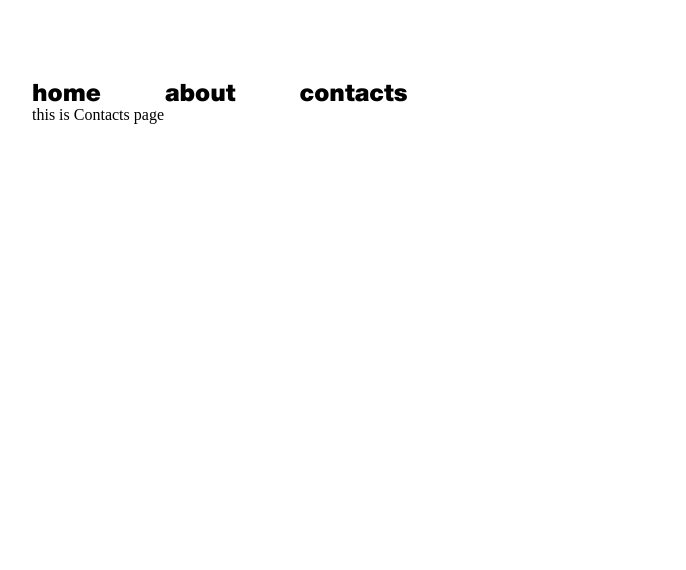
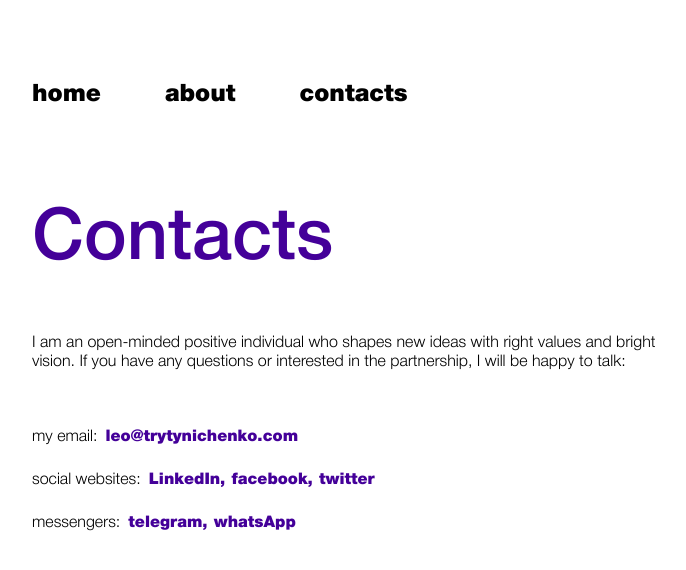
Before and after one commit to 13shutt/vo-one, a React (Create React App) app: page /contacts in a window 1280 px wide. Shown: the top 570 px of the page, without its empty margins (192-878 px from the left). Built offline with nearby package versions, Linux system fonts and the light colour scheme; the HTML template or start-up script is replaced by a standard one.

Commit message:
desktop version done

```diff
--- a/src/components/Button.js
+++ b/src/components/Button.js
@@ -3,7 +3,7 @@ import styled from 'styled-components'
 const Button = styled.button`
   width: 26vw;
   height: 10vh;
-  border: 3px solid ${props => props.theme.primaryColor};;
+  border: 3px solid ${props => props.theme.primaryColor};
   box-sizing: border-box;
   border-radius: 50px;
   font-family: HelveticaNeueCyrMedium;
--- /dev/null
+++ b/src/components/Contact.js
@@ -0,0 +1,27 @@
+import styled from 'styled-components'
+
+const Contact = styled.div`
+  margin-top: 3vh;
+  font-family: "HelveticaNeueCyrLight";
+  line-height: normal;
+  line-height: 19px;
+  font-size: 16px;
+  display: flex;
+  flex-direction: row;
+
+  div {
+    font-family: "HelveticaNeueCyrLight";
+    line-height: normal;
+    line-height: 19px;
+    font-size: 16px;
+    margin-right: 5px;
+  }
+
+  span {
+    font-family: "HelveticaNeueCyrBold";
+    color: ${props => props.theme.primaryColor};
+    margin: 0 3px;
+  }
+`
+
+export default Contact
--- a/src/components/Paragraph.js
+++ b/src/components/Paragraph.js
@@ -2,21 +2,20 @@ import styled, { css } from "styled-components"
 
 const Paragraph = styled.p`
   font-family: "HelveticaNeueCyrLight";
+  line-height: normal;
+  line-height: 19px;
+  font-size: 16px;
+
   span {
     background: ${props => props.theme.textHighLightBg};
     color: ${props => props.theme.textHighLightColor};
     padding: 2px 1px 0px 1px;
     font-family: "HelveticaNeueCyrLight";
   }
-  ${({ intro }) =>
-    intro && css`
-      margin-top: 7vh;
-      font-family: "HelveticaNeueCyrLight";
-      line-height: normal;
-      line-height: 19px;
-      font-size: 16px;
-      width: 49vw;
-      margin-bottom: 7vh;
+
+  ${({ about }) =>
+    about && css`
+      font-size: 22px;
     `
   }
 `
--- a/src/components/TitleText.js
+++ b/src/components/TitleText.js
@@ -9,6 +9,14 @@ const TitleText = styled.span`
       line-height: 75px;
       font-size: 95px;
       font-family: "HelveticaNeueCyrBold";
+    `
+  }
+
+  ${({ medium }) =>
+    medium && css`
+      line-height: 75px;
+      font-size: 72px;
+      font-family: "HelveticaNeueCyrMedium";
     `
   }
 
--- a/src/components/Wrapper.js
+++ b/src/components/Wrapper.js
@@ -13,6 +13,11 @@ const Wrapper = styled.div`
     intro && css`
       width: 65vw;
       margin-top: 7vh;
+      p {
+        margin-top: 7vh;
+        width: 52vw;
+        margin-bottom: 7vh;
+      }
     `
   }
 
@@ -65,6 +70,32 @@ const Wrapper = styled.div`
       }
     `
   }
+
+  ${({ title }) =>
+    title && css`
+      margin-top: 12vh;
+    `
+  }
+
+  ${({ text }) =>
+    text && css`
+      margin: 12vh 0vh;
+      width: 58vw;
+    `
+  }
+
+  ${({ about }) =>
+    about && css`
+      width: 50vw;
+      margin: 20vh 0vh;
+    `
+  }
+
+  ${({ empty }) =>
+    empty && css`
+      margin-bottom: 45vh;
+    `
+  }
 `
 
 export default Wrapper;
--- a/src/components/index.js
+++ b/src/components/index.js
@@ -7,5 +7,6 @@ import Jobs from './Jobs'
 import Testimonial from './Testimonial'
 import Skills from './Skills'
 import Button from './Button'
+import Contact from './Contact'
 
-export { Header, Wrapper, Title, TitleText, Paragraph, Jobs, Testimonial, Skills, Button }
+export { Header, Wrapper, Title, TitleText, Paragraph, Jobs, Testimonial, Skills, Button, Contact }
--- a/src/view/About/About.js
+++ b/src/view/About/About.js
@@ -1,10 +1,46 @@
 import React, { Component } from 'react'
+import { TitleText, Paragraph, Wrapper } from 'components'
+
 
 class About extends Component {
   render() {
     return (
       <section>
-        <h1>this is About page</h1>
+        <Wrapper title>
+          <TitleText medium>About me</TitleText>
+        </Wrapper>
+
+        <Wrapper about>
+          <Paragraph about>
+            Hey, my name is Cole Townsend. I'm a product designer in Boston, creating thoughtful solutions for office workflow at Robin.
+          </Paragraph>
+        </Wrapper>
+
+        <Wrapper text>
+          <Paragraph text>
+            For more than 8 years I have been working in the international companies that develop products and business solutions for the markets of the USA, Europe, and Scandinavia. My major responsibilities were the development and support of big high-load projects using the most innovative technologies available. I like to challenge myself and always seek for new ways of improvement and find the most appropriate solutions to difficult tasks. My life is experienced only in moving forward.
+          </Paragraph>
+        </Wrapper>
+
+        <Wrapper text>
+          <Paragraph text>
+            I am a team player appreciating an opportunity to work with other professionals and create responsive and beautifully designed websites and apps. I always dedicate a lot of time and attention to training and motivation of each member of my team – that is how I ensure my mates are goal-driven and feel supported.
+          </Paragraph>
+        </Wrapper>
+
+        <Wrapper text>
+          <Paragraph text>
+            They say, the devil is in the detail, so I take it as a personal challenge to balance creativity and close attention to the details. I aim my clients receive a high-quality product based on their needs and requirements. I like working with brands and product companies helping reach their business goals and leave their customers happy with the experience.
+          </Paragraph>
+        </Wrapper>
+
+        <Wrapper text>
+          <Paragraph text>
+            I attend profile conferences and training on regular basis. A while ago I started teaching my own course in one of the most popular projects in Ukraine dedicated to creative education and training. My interests are vast: from cooking to traveling. I get my inspiration from new experience and emotions.
+          </Paragraph>
+        </Wrapper>
+
+        <Wrapper empty></Wrapper>
       </section>
     );
   }
--- a/src/view/Contacts/Contacts.js
+++ b/src/view/Contacts/Contacts.js
@@ -1,10 +1,37 @@
 import React, { Component } from 'react'
+import { TitleText, Paragraph, Wrapper, Contact } from 'components'
 
 class Contacts extends Component {
   render() {
     return (
       <section>
-        <h1>this is Contacts page</h1>
+        <Wrapper title>
+          <TitleText medium>Contacts</TitleText>
+        </Wrapper>
+
+        <Wrapper intro>
+          <Paragraph>
+            I am an open-minded positive individual who shapes new ideas with right values and bright vision. If you have any questions or interested in the partnership, I will be happy to talk:
+          </Paragraph>
+        </Wrapper>
+
+        <Wrapper>
+          <Contact>
+            <div>my email:</div>
+            <span>leo@trytynichenko.com</span>
+          </Contact>
+          <Contact>
+            <div>social websites:</div>
+            <span>LinkedIn,</span>
+            <span>facebook,</span>
+            <span>twitter</span>
+          </Contact>
+          <Contact>
+            <div>messengers:</div>
+            <span>telegram,</span>
+            <span>whatsApp</span>
+          </Contact>
+        </Wrapper>
       </section>
     );
   }
--- a/src/view/Home/Home.js
+++ b/src/view/Home/Home.js
@@ -22,7 +22,7 @@ class Home extends Component {
 
         <Wrapper intro>
           <TitleText label>INTRO</TitleText>
-          <Paragraph intro>
+          <Paragraph text>
             <span>This online version of my</span> resume was created as an experiment to learning Vue.js from scratch. For development, I've used manually configured vue-cli with the following features: Router, SCSS/SASS Pre-processors, ESLint + Airbnb config, Unit Testing on Jest and E2E Testing on Cypress.
           </Paragraph>
         </Wrapper>
```
